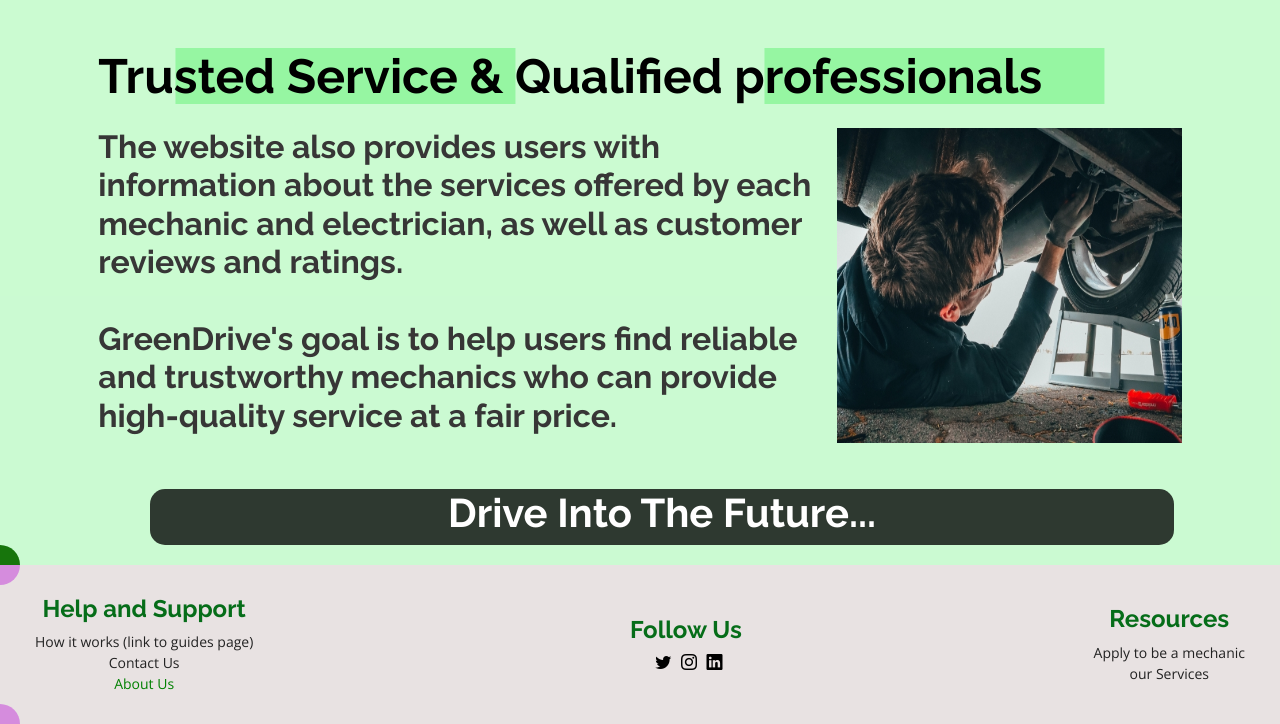
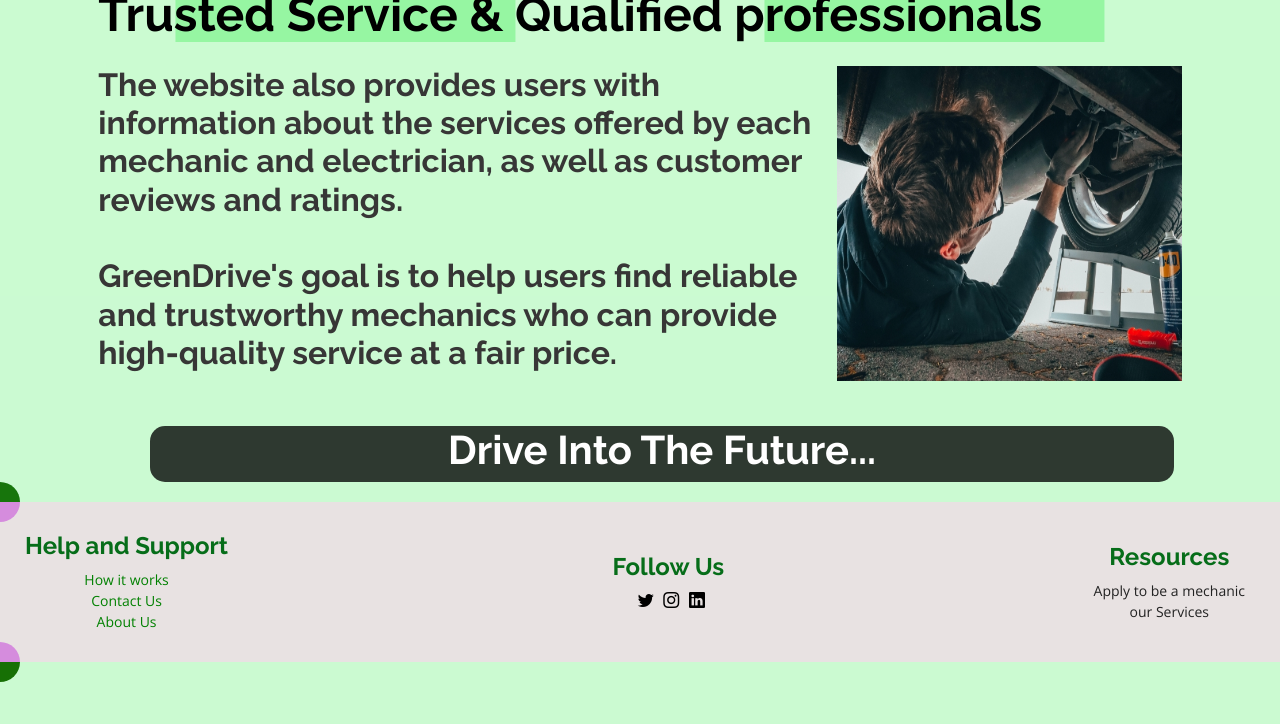
Before and after one commit to Safo-Samson/GreenDrive, a plain HTML site: page index.html in a window 1280 px wide. Shown: the part 2245-2969 px from the top of the page. After the commit the page ends 2907 px from the top, so only its background shows below. Drawn offline with nearby package versions, Linux system fonts and the light colour scheme; files whose address does not match are found by name.

Commit message:
added links under "Help and Support"

```diff
--- a/index.html
+++ b/index.html
@@ -228,13 +228,13 @@
 
     <h1 class="green-animated-text">Our Aim</h1>
 
-    <h2 style="color:rgb(55, 54, 54)">
+    <h3 style="color:rgb(55, 54, 54)">
       We're dedicated to helping you convert your vehicle to hybrid
       electric! We
       understand that there is a growing demand for eco-friendly vehicles, and we are here to assist you in making the
       switch. <br>Our team of experts has years of experience in the automotive industry and can guide you through the
       process of converting your vehicle to a hybrid electric one
-    </h2>
+    </h3>
 
   </section>
 
@@ -297,8 +297,10 @@
     <div class="left-footer">
       <ul>
         <h4>Help and Support</h4>
-        <li>How it works (link to guides page)</li>
-        <li>Contact Us</li>
+        <li><a href="guides.html">How it works</a></li>
+        <!-- <li> (link to guides page)</li> -->
+        <li><a href="contact.html">Contact Us</a></li>
+        <!-- <li>Contact Us</li> -->
         <li><a href="about.html">About Us</a></li>
       </ul>
     </div>
```
